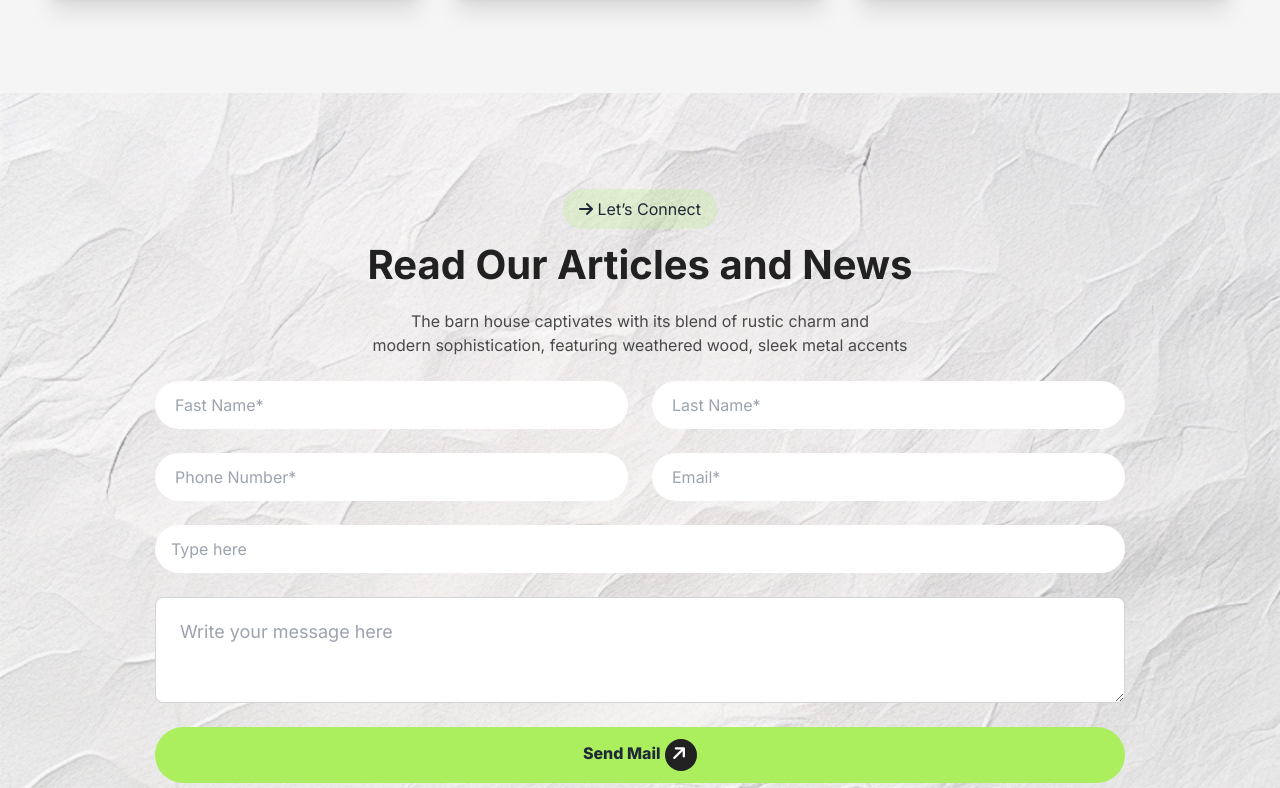
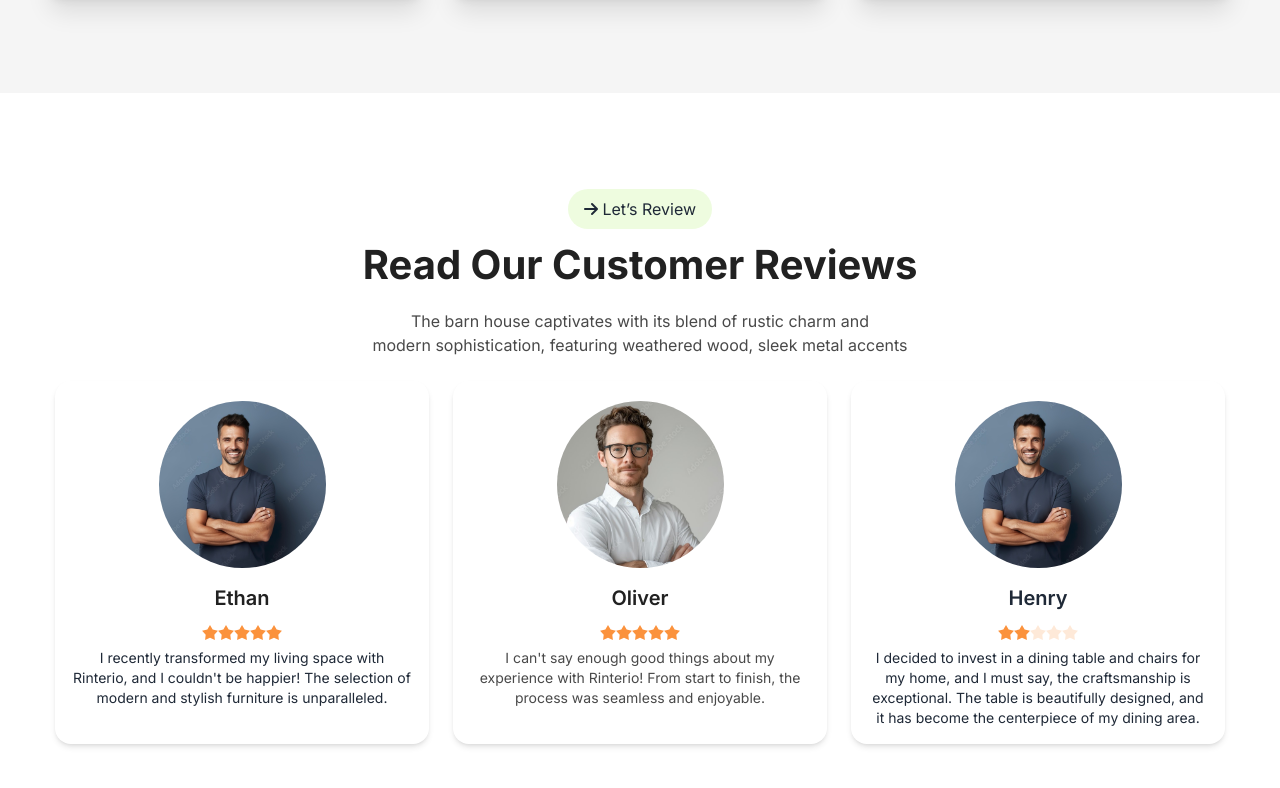
Before and after one commit to tapos-chandro/rinterio, a plain HTML site: page index.html in a window 1280 px wide. Shown: the part 3694-4482 px from the top of the page. Drawn offline with nearby package versions, Linux system fonts and the light colour scheme.

Commit message:
The customar section has been completed

```diff
--- a/index.html
+++ b/index.html
@@ -96,28 +96,18 @@
                 ></span>
               </button>
               <div class="dropdown">
-                <div tabindex="0" role="button" class="btn btn-ghost lg:hidden">
-                  <svg
-                    xmlns="http://www.w3.org/2000/svg"
-                    class="w-5 h-5"
-                    fill="none"
-                    viewBox="0 0 24 24"
-                    stroke="currentColor"
-                  >
-                    <path
-                      stroke-linecap="round"
-                      stroke-linejoin="round"
-                      stroke-width="2"
-                      d="M4 6h16M4 12h8m-8 6h16"
-                    />
-                  </svg>
+                <div tabindex="0" role="button" class="flex items-center justify-center w-12 h-12 ml-4 bg-white rounded-full lg:hidden">
+                  <i class="text-lg fa-solid fa-bars text-[#737373]"></i>
                 </div>
                 <ul
                   tabindex="0"
                   class="menu menu-sm dropdown-content bg-base-100 rounded-box z-[1] mt-3 w-52 absolute right-0 p-2 shadow"
                 >
-                  <li><a>Item 1</a></li>
-                  <li><a>Item 3</a></li>
+                <li class="text-slate-800"><a>Home</a></li>
+                <li><a>Service</a></li>
+                <li><a>Portfolio</a></li>
+                <li><a>Blogs</a></li>
+                <li><a>Contacts Us</a></li>
                 </ul>
               </div>
             </div>
@@ -600,8 +590,111 @@
         </div>
       </section>
       <!-- Read Our Articles Section End  -->
+        <!-- customer review section start  -->
+        <section class="py-8 bg-center bg-no-repeat bg-cover lg:py-24 md:py-20 ">
+          <div class="container px-5 mx-auto lg:p-0 lg:w-[1170px]">
+             <!-- section heading start  -->
+          <div class="w-full text-center">
+            <button class="px-4 py-2 bg-[#ABEF5F] bg-opacity-20 rounded-full">
+              <i class="fa-solid fa-arrow-right"></i> Let’s Review
+            </button>
+            <h2
+              class="mt-4 text-2xl font-bold text-center lg:text-[40px] md:text-4xl text-primaryTextColor"
+            >
+              Read Our Customer Reviews
+            </h2>
+            <p class="my-6 text-base text-center text-secondaryTextColor">
+              The barn house captivates with its blend of rustic charm and
+              <br />
+              modern sophistication, featuring weathered wood, sleek metal
+              accents
+            </p>
+          </div>
+          <!-- section heading end  -->
+          <div class="grid grid-cols-1 gap-6 lg:grid-cols-3 md:grid-cols-2">
+            <!-- review one  -->
+            <div class="shadow-md card card-compact">
+              <div class="flex justify-center p-5 pb-0 avatar">
+                <div class="w-1/2 rounded-full">
+                  <img src="./assets/Review-1.jpeg" />
+                </div>
+              </div>
+              <div class="items-center text-center card-body">
+                <h2 class="card-title text-primaryTextColor">Ethan</h2>
+                <!-- rating start  -->
+                <div class="rating rating-sm">
+                  <input type="radio" name="rating-6" class="bg-orange-400 mask mask-star-2" />
+                  <input
+                    type="radio"
+                    name="rating-6"
+                    class="bg-orange-400 mask mask-star-2"
+                    checked="checked" />
+                  <input type="radio" name="rating-6" class="bg-orange-400 mask mask-star-2" />
+                  <input type="radio" name="rating-6" class="bg-orange-400 mask mask-star-2" />
+                  <input type="radio" name="rating-6" class="bg-orange-400 mask mask-star-2" />
+                </div>
+                 <!-- rating end  -->
+                 <p class="secondaryTextColor">I recently transformed my living space with Rinterio, and I couldn't be happier! The selection of modern and stylish furniture is unparalleled. </p>
+              </div>
+            </div>
+            <!-- review two  -->
+            <div class="shadow-md card card-compact">
+              <div class="flex justify-center p-5 pb-0 avatar">
+                <div class="w-1/2 rounded-full">
+                  <img src="./assets/Review-2.jpeg" />
+                </div>
+              </div>
+              <div class="items-center text-center card-body">
+                <h2 class="card-title text-primaryTextColor">Oliver</h2>
+
+                <!-- rating start  -->
+                <div class="rating rating-sm">
+                  <input type="radio" name="rating-6" class="bg-orange-400 mask mask-star-2" />
+                  <input
+                    type="radio"
+                    name="rating-6"
+                    class="bg-orange-400 mask mask-star-2"
+                    checked="checked" />
+                  <input type="radio" name="rating-6" class="bg-orange-400 mask mask-star-2" />
+                  <input type="radio" name="rating-6" class="bg-orange-400 mask mask-star-2" />
+                  <input type="radio" name="rating-6" class="bg-orange-400 mask mask-star-2" />
+                </div>
+                 <!-- rating end  -->
+                 <p class="text-secondaryTextColor">I can't say enough good things about my experience with Rinterio! From start to finish, the process was seamless and enjoyable. </p>
+              </div>
+            </div>
+            <!-- review three -->
+            <div class="shadow-md card card-compact">
+              <div class="flex justify-center p-5 pb-0 avatar">
+                <div class="w-1/2 rounded-full">
+                  <img src="./assets/Review-1.jpeg" />
+                </div>
+              </div>
+              <div class="items-center text-center card-body">
+                <h2 class="card-title primaryTextColor">Henry</h2>
+                <!-- rating start  -->
+                <div class="rating rating-sm">
+                  <input type="radio" name="rating-6" class="bg-orange-400 mask mask-star-2" />
+                  <input
+                    type="radio"
+                    name="rating-6"
+                    class="bg-orange-400 mask mask-star-2"
+                    checked="checked" />
+                  <input type="radio" name="rating-6" class="bg-orange-400 mask mask-star-2" />
+                  <input type="radio" name="rating-6" class="bg-orange-400 mask mask-star-2" />
+                  <input type="radio" name="rating-6" class="bg-orange-400 mask mask-star-2" />
+                </div>
+                 <!-- rating end  -->
+                 I decided to invest in a dining table and chairs for my home, and I must say, the craftsmanship is exceptional. The table is beautifully designed, and it has become the centerpiece of my dining area.
+
+              </div>
+            </div>
+          </div>
+
+          </div>
+        </section>
+        <!-- customer review section end  -->
       <!-- Let’s Discuss Section Start  -->
-
       <section
         class="py-8 bg-center bg-no-repeat bg-cover lg:py-24 md:py-20 bg-contact-bg"
       >
@@ -677,6 +770,7 @@
         </div>
       </section>
       <!-- Let’s Discuss Section End -->
+
     </main>
     <footer class="bg-[#1C1C1C]">
       <section
```
Also changed, not shown: assets/Review-1.jpeg (added), assets/Review-2.jpeg (added), assets/Review-3.jpeg (added).
